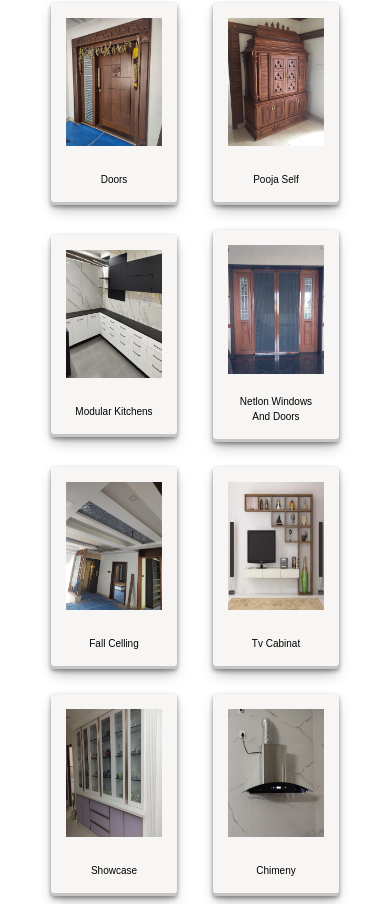
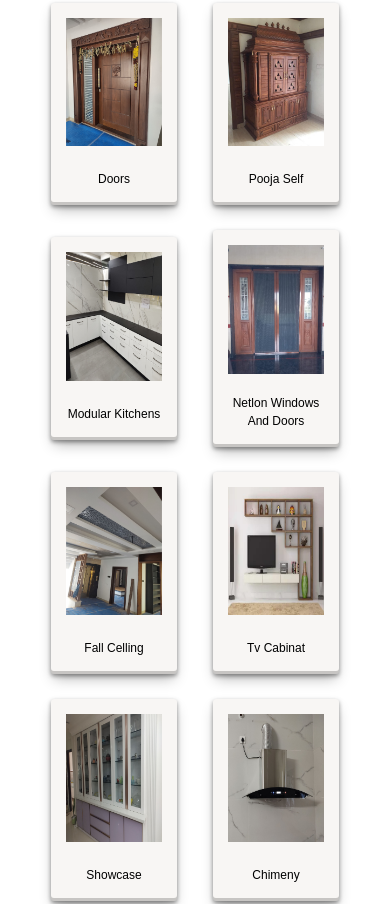
Before and after one commit to DevA-glitch/Sanjay-Trades, a plain HTML site: page index.html in a window 390 px wide. Shown: the part 3470-4374 px from the top of the page. Drawn offline with nearby package versions, Linux system fonts and the light colour scheme; a web font is replaced by a local one.

Commit message:
font size

```diff
--- a/Styles/style.css
+++ b/Styles/style.css
@@ -442,7 +442,7 @@ header.active #bar{
         width: 10rem;
     }
     .big-collection .collect-flex .collect .link a {
-        font-size: 10px;
+        font-size: 12px;
     }
 }
 
@@ -451,7 +451,7 @@ header.active #bar{
         width: 7.5rem;
     }
     .big-collection .collect-flex .collect .link a {
-        font-size: 10px;
+        font-size: 12px;
     }
 }
 
@@ -461,7 +461,7 @@ header.active #bar{
         width: 6rem;
     }
     .big-collection .collect-flex .collect .link a {
-        font-size: 10px;
+        font-size: 12px;
     }
 }
 
```
